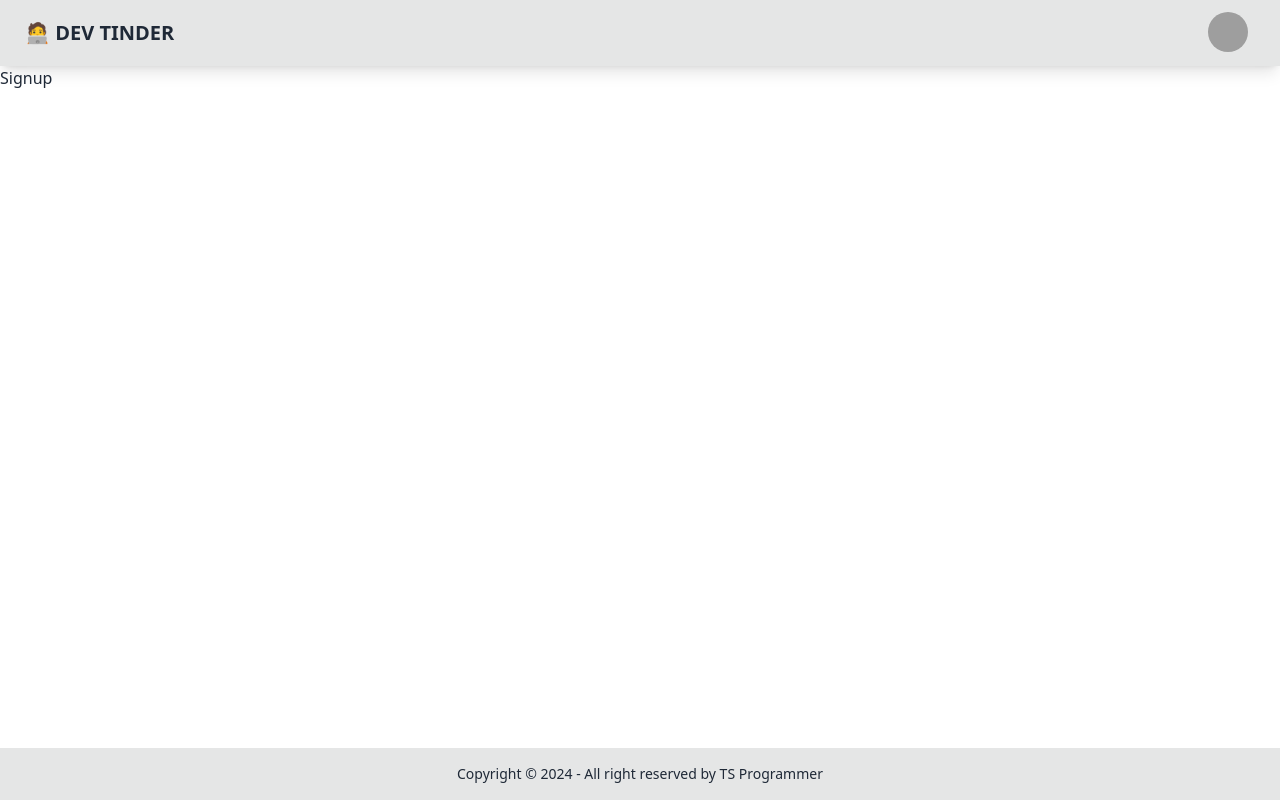
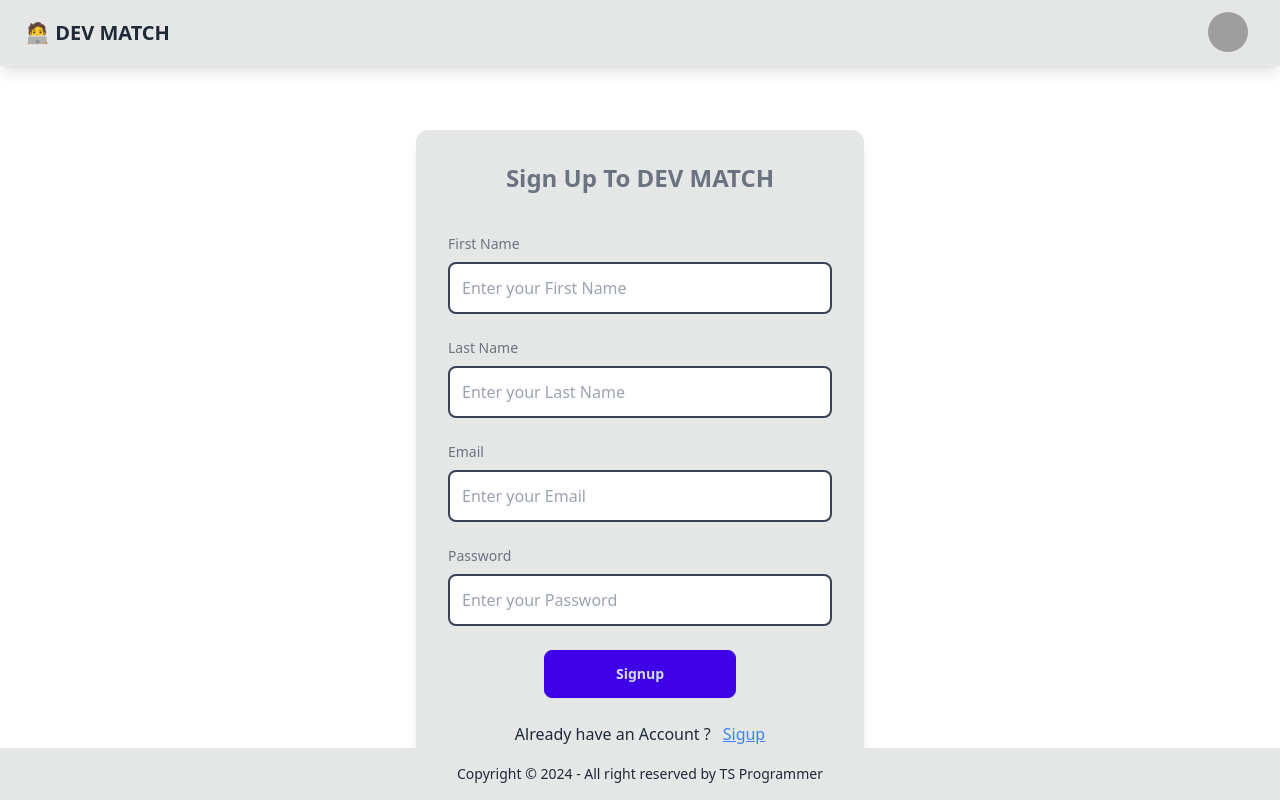
Before and after one commit to abhidivekar9730/DevFinder, a React (Vite) app in the folder client/: page /signup in a window 1280 px wide. Built offline with nearby package versions, Linux system fonts and the light colour scheme; grey boxes are pictures that could not be loaded.

Commit message:
signIn and signUp

```diff
--- a/client/src/components/NavBar.tsx
+++ b/client/src/components/NavBar.tsx
@@ -2,7 +2,7 @@ const NavBar = () => {
   return (
     <div className="navbar bg-base-300 shadow-lg">
       <div className="flex-1">
-        <a className="btn btn-ghost text-xl">🧑‍💻 DEV TINDER</a>
+        <a className="btn btn-ghost text-xl">🧑‍💻 DEV MATCH</a>
       </div>
       <div className="flex-none gap-2">
         <div className="dropdown dropdown-end mx-5">
--- a/client/src/pages/Login.tsx
+++ b/client/src/pages/Login.tsx
@@ -2,7 +2,7 @@ import { useState } from "react";
 import Input from "../components/Input";
 import Button from "../components/Button";
 import { LoginData } from "../types";
-import login from "../requests/auth";
+import { login } from "../requests/auth";
 import { toast } from "react-toastify";
 import { useNavigate } from "react-router-dom";
 import ButtonChange from "../components/ButtonChange";
@@ -10,8 +10,8 @@ import ButtonChange from "../components/ButtonChange";
 const Login = () => {
   const Navigate = useNavigate();
   const [formData, setFormData] = useState<LoginData>({
-    emailId: "",
-    password: "",
+    emailId: "tushar@gmail.com",
+    password: "@Tushar123",
   });
 
   const handleInputChange = (event: React.ChangeEvent<HTMLInputElement>) => {
@@ -25,10 +25,11 @@ const Login = () => {
   const handleLogin = async () => {
     try {
       const response = await login(formData); // Pass the entire formData object
-      toast.success(response); // Show success message
+      toast.success(response.message); // Show success message
       Navigate("/");
     } catch (error: any) {
-      toast.error(error.response?.data || "Login failed!"); // Show error message
+      // console.log(error);
+      toast.error(error.response?.data?.message || "Login failed!"); // Show error message
     }
   };
 
@@ -57,7 +58,7 @@ const Login = () => {
           // className="w-full py-3 bg-blue-500 text-white rounded-lg hover:bg-blue-600 transition duration-300"
         />
 
-        <ButtonChange text="Don't have an Account ? " navigate="/signups" />
+        <ButtonChange text="Don't have an Account ? " navigate="/signup" />
       </div>
     </div>
   );
--- a/client/src/pages/Signup.tsx
+++ b/client/src/pages/Signup.tsx
@@ -1,5 +1,84 @@
+import { useState } from "react";
+import { useNavigate } from "react-router-dom";
+import { InputBoxSignUp } from "../types";
+import { toast } from "react-toastify";
+import Input from "../components/Input";
+import Button from "../components/Button";
+import ButtonChange from "../components/ButtonChange";
+import { signup } from "../requests/auth";
+
 const Signup = () => {
-  return <div>Signup</div>;
+  const Navigate = useNavigate();
+  const [formData, setFormData] = useState<InputBoxSignUp>({
+    firstName: "",
+    lastName: "",
+    emailId: "",
+    password: "",
+  });
+
+  const handleInputChange = (event: React.ChangeEvent<HTMLInputElement>) => {
+    const { name, value } = event.target;
+    setFormData((prevData) => ({
+      ...prevData,
+      [name]: value,
+    }));
+  };
+
+  const handleLogin = async () => {
+    try {
+      const response = await signup(formData); // Pass the entire formData object
+      toast.success(response); // Show success message\
+      toast.warn("Login To You Account");
+      Navigate("/login");
+    } catch (error: any) {
+      toast.error(error.response?.data || "Login failed!"); // Show error message
+    }
+  };
+
+  return (
+    <div className="w-full max-w-md mx-auto mt-16 p-8 shadow-lg rounded-xl bg-base-300">
+      <div className="flex flex-col items-center space-y-6">
+        <h2 className="text-2xl font-bold text-gray-500 mb-4">
+          Sign Up To DEV MATCH
+        </h2>
+
+        <Input
+          label="First Name"
+          placeholder="Enter your First Name"
+          onChange={handleInputChange}
+          name="firstName"
+        />
+        <Input
+          label="Last Name"
+          placeholder="Enter your Last Name"
+          onChange={handleInputChange}
+          name="lastName"
+        />
+
+        <Input
+          label="Email"
+          placeholder="Enter your Email"
+          onChange={handleInputChange}
+          name="emailId"
+        />
+
+        <Input
+          label="Password"
+          placeholder="Enter your Password"
+          onChange={handleInputChange}
+          name="password"
+        />
+
+        <Button
+          label="Signup"
+          onClick={handleLogin}
+          // className="w-full py-3 bg-blue-500 text-white rounded-lg hover:bg-blue-600 transition duration-300"
+        />
+
+        <ButtonChange text="Already have an Account ? " navigate="/login" />
+      </div>
+    </div>
+  );
 };
 
 export default Signup;
--- a/client/src/requests/auth.ts
+++ b/client/src/requests/auth.ts
@@ -1,6 +1,6 @@
 import axios from "axios";
 import { BASEURL } from "../helper/constant";
-import { LoginData } from "../types";
+import { LoginData, InputBoxSignUp } from "../types";
 
 const login = async ({ emailId, password }: LoginData) => {
   try {
@@ -21,4 +21,29 @@ const login = async ({ emailId, password }: LoginData) => {
   }
 };
 
-export default login;
+const signup = async ({
+  firstName,
+  lastName,
+  emailId,
+  password,
+}: InputBoxSignUp) => {
+  try {
+    const response = await axios.post(
+      `${BASEURL}/signup`,
+      {
+        firstName,
+        lastName,
+        emailId,
+        password,
+      },
+      { withCredentials: true }
+    );
+    console.log("Login successful:", response);
+    return response.data;
+  } catch (error) {
+    console.error("Error during login:", error);
+    throw error;
+  }
+};
+
+export { login, signup };
```
Also changed, not shown: client/src/types/index.ts (+7 -0 lines), 2 other files (tests, documents, lock files or other folders).
